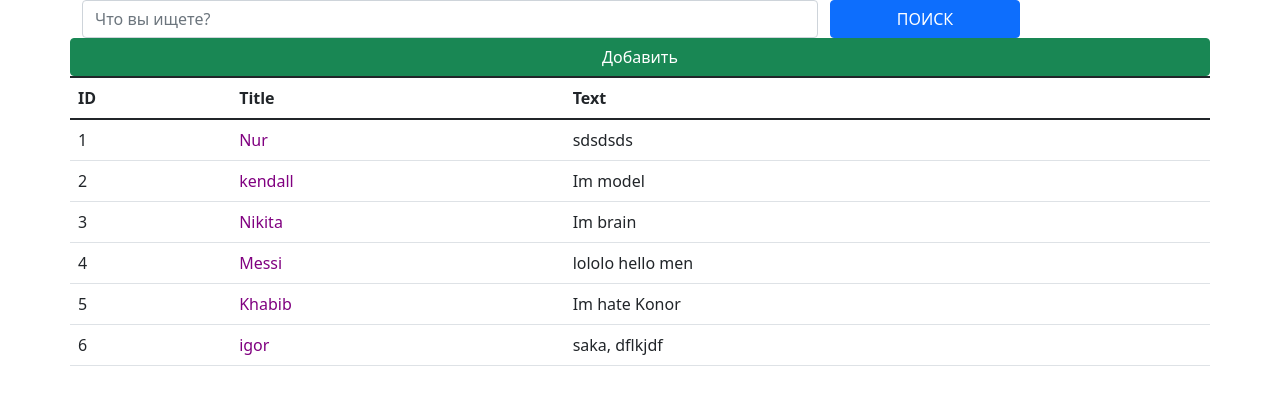
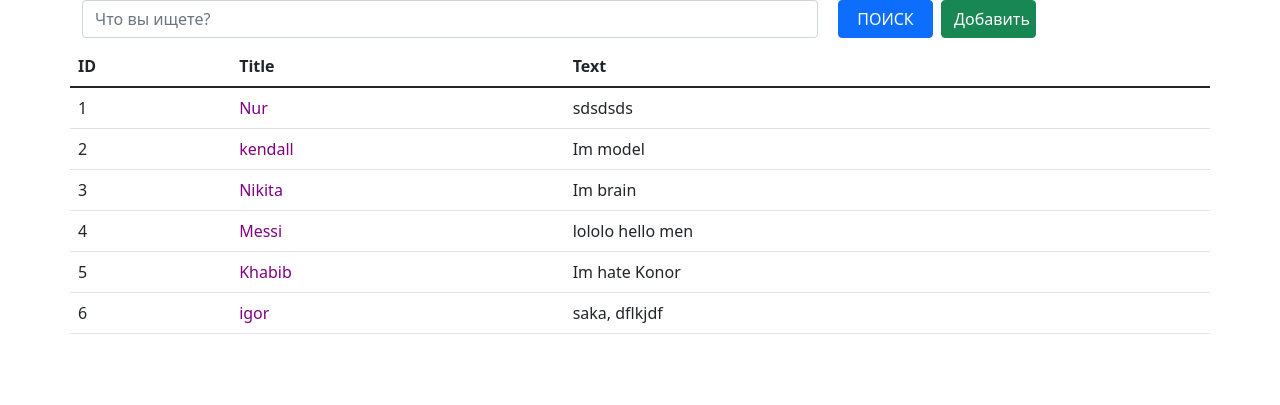
Before and after one commit to nur4ik5/django, a Django app: template posts/templates/posts/posts_list.html in a window 1280 px wide. Shown: the part 56-461 px from the top of the page. Run offline with Django 3.2, Linux system fonts and the light colour scheme; the template is opened without the code that fills it: values that come from a table or form of the project are taken from there, others are empty; data comes from the database, SQL or seed files in the repository; parts of the project's set-up code (start-up, migrations or seed data) failed here and were passed over; some libraries are stand-ins or nearby versions.

Commit message:
добaвил post_create

```diff
--- a/blog/urls.py
+++ b/blog/urls.py
@@ -16,9 +16,10 @@ urlpatterns = [
     ####################### Posts ################################
     path('posts/', views.posts_list, name = 'posts_list'),
 
+    path('posts/create', views.post_create, name = 'post_create'),
+
     path('posts/<pk>', views.post_detail, name = 'post_detail'),
 
-    path('posts/create', views.post_create, name = 'post_create'),
 
     ###################### ADV #################################
 
--- a/posts/templates/posts/posts_list.html
+++ b/posts/templates/posts/posts_list.html
@@ -2,22 +2,18 @@
 {% load static %}
 {% block content %}
 <div class="container">
-		<div class="row mt-05">
+   <form action = "{%  url 'posts_list'  %}">
+      <div class="row mt-05 gap-2">
          <table class="table">
-				<form action = "{%  url 'posts_list'  %}">
             <div class="col-8">
                <input type="text"
-						class="form-control"
-						placeholder="Что вы ищете?"
-						name="q"
-						value="{{search_word}}">
+                  class="form-control" placeholder="Что вы ищете?" name="q" value="{{search_word}}">
             </div>
-					<button class="btn btn-primary col-2">
+            <button class="btn btn-primary col-1">
             ПОИСК
             </button>
    </form>
-				<a class=" btn btn-success"
-				href="{% url 'post_create' %}"> Добавить</a>
+   <a class=" btn btn-success col-1" href="{% url 'post_create' %}"> Добавить</a>
       <thead>
          <tr>
          <th scope="col">ID</th>
```
Also changed, not shown: posts/templates/posts/post_create.html (+5 -3 lines), posts/views.py (+14 -1 lines). Lines whose indentation alone changed are shown as unchanged.
